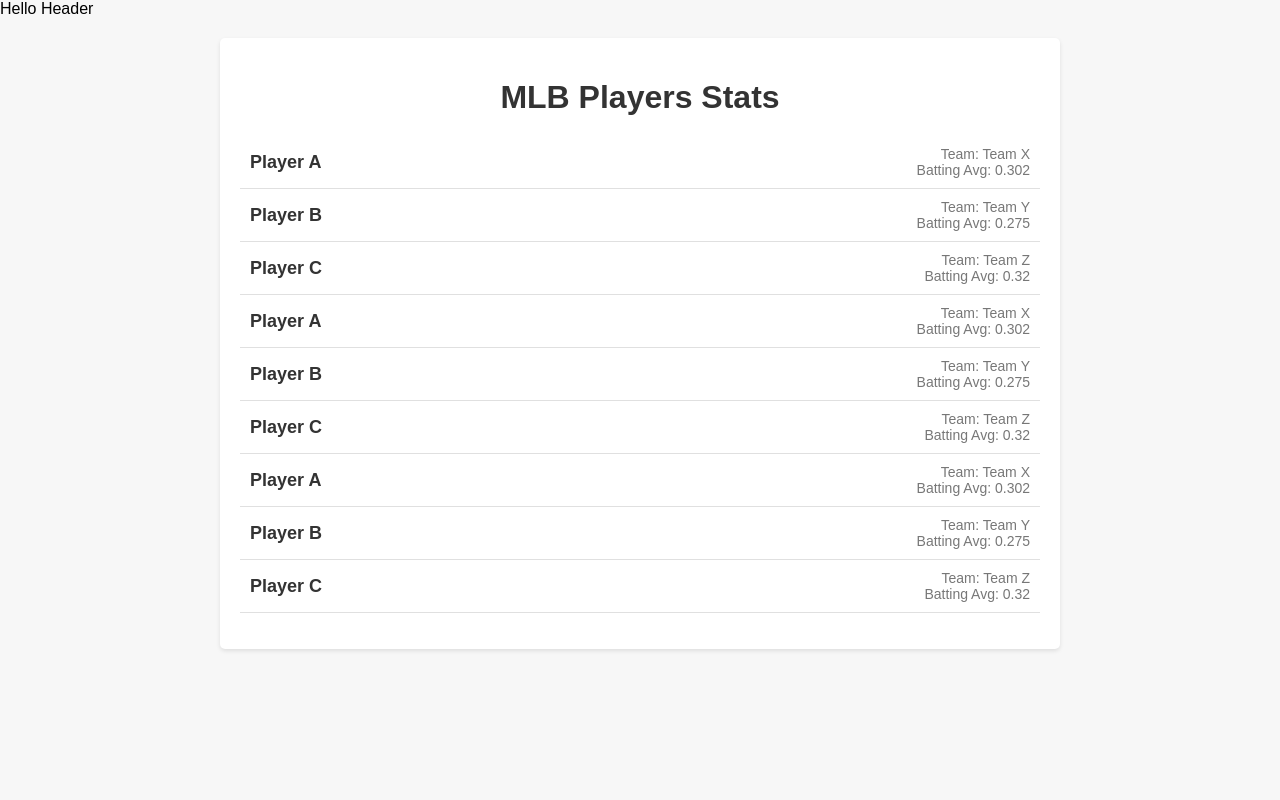
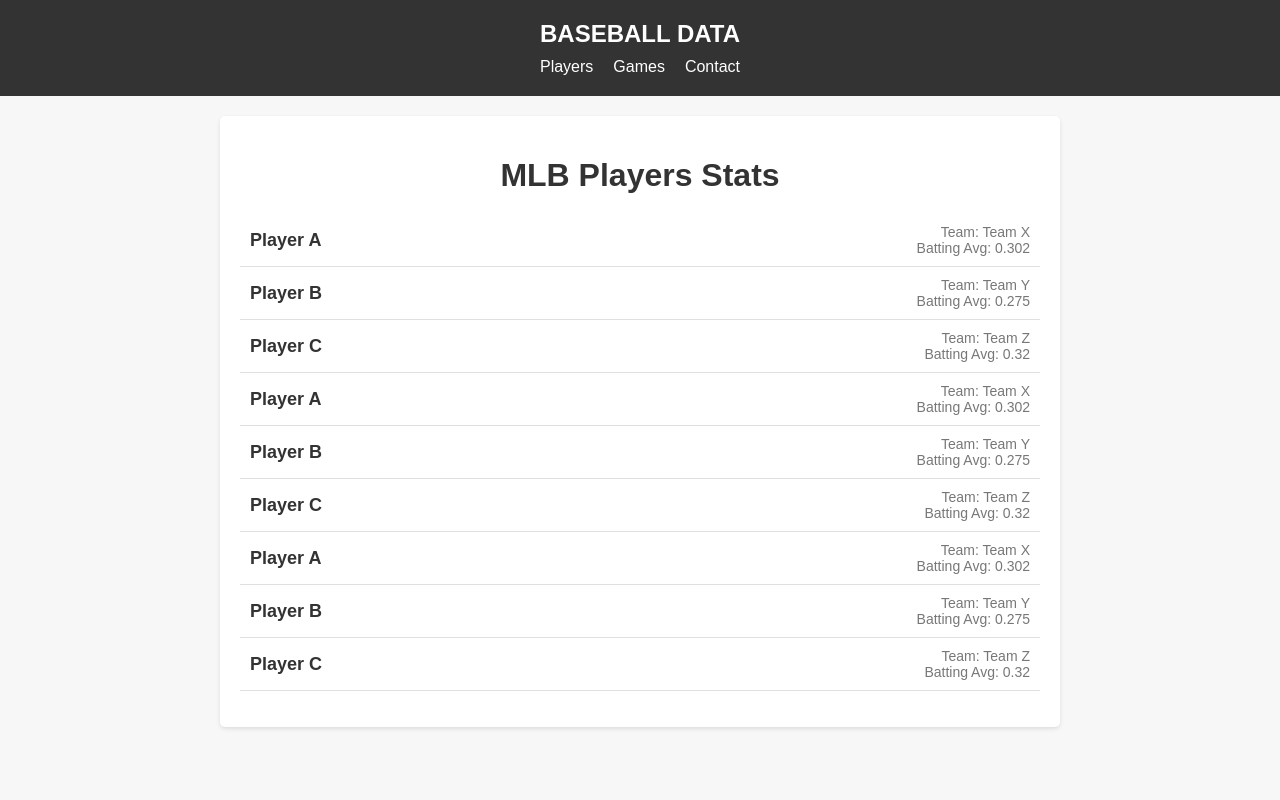
Before and after one commit to McGuire00/Astros, a React (Create React App) app: page / in a window 1280 px wide. Shown: the top 800 px of the page. Built offline with nearby package versions, Linux system fonts and the light colour scheme; no server answers.

Commit message:
Built out header component with styling

```diff
--- a/src/Components/Header/Header.css
+++ b/src/Components/Header/Header.css
@@ -0,0 +1,37 @@
+.header {
+  background-color: #333;
+  padding: 20px;
+}
+
+.header-title {
+  color: #fff;
+  font-size: 24px;
+  margin: 0;
+  text-align: center;
+  text-transform: uppercase;
+}
+
+.header-nav {
+  margin-top: 10px;
+  text-align: center;
+}
+
+.header-nav-list {
+  list-style-type: none;
+  margin: 0;
+  padding: 0;
+  display: inline-block;
+}
+
+.header-nav-item {
+  display: inline-block;
+  margin: 0 10px;
+  color: #fff;
+  text-decoration: none;
+  font-size: 16px;
+  cursor: pointer;
+}
+
+.header-nav-item:hover {
+  text-decoration: underline;
+}
--- a/src/Components/Header/Header.js
+++ b/src/Components/Header/Header.js
@@ -1,9 +1,16 @@
-import './Header.css';
+import "./Header.css";
 
 function Header() {
   return (
     <div className="header">
-     Hello Header
+      <h1 className="header-title">Baseball Data</h1>
+      <nav className="header-nav">
+        <ul className="header-nav-list">
+          <li className="header-nav-item">Players</li>
+          <li className="header-nav-item">Games</li>
+          <li className="header-nav-item">Contact</li>
+        </ul>
+      </nav>
     </div>
   );
 }
```
